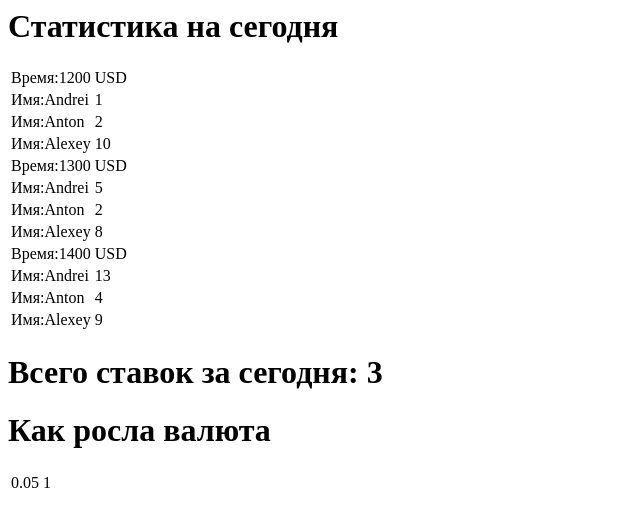
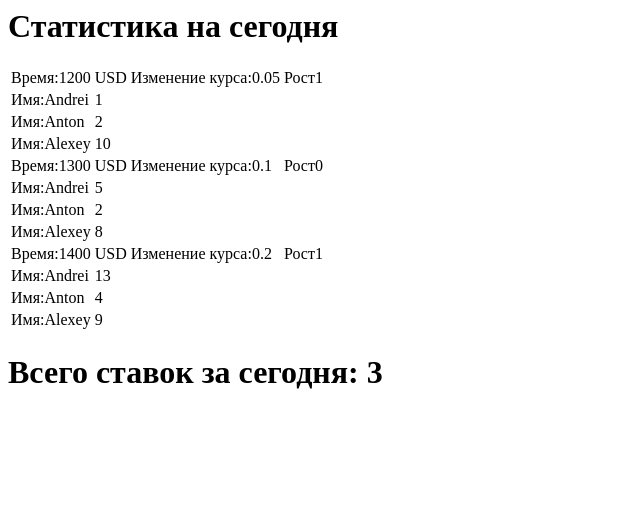
Before and after one commit to ahomtsov/taskIT, a plain HTML site: page Idea_projet/src/out.html in a window 1280 px wide. Shown: the whole page, without its empty margins (0-640 px from the left). Drawn offline with Linux system fonts and the light colour scheme.

Commit message:
XSLT stats added

```diff
--- a/Idea_projet/src/out.html
+++ b/Idea_projet/src/out.html
@@ -3,7 +3,7 @@
 <h1>Статистика на сегодня</h1>
 <table>
 <tr>
-<td><a>Время:</a>1200</td><td>USD</td><td>
+<td><a>Время:</a>1200</td><td>USD</td><td><a>Изменение курса:</a>0.05</td><td><a>Рост</a>1</td><td>
 <tr>
 <td><a>Имя:</a>Andrei</td><td>1</td>
 </tr>
@@ -16,7 +16,7 @@
 </td>
 </tr>
 <tr>
-<td><a>Время:</a>1300</td><td>USD</td><td>
+<td><a>Время:</a>1300</td><td>USD</td><td><a>Изменение курса:</a>0.1</td><td><a>Рост</a>0</td><td>
 <tr>
 <td><a>Имя:</a>Andrei</td><td>5</td>
 </tr>
@@ -29,7 +29,7 @@
 </td>
 </tr>
 <tr>
-<td><a>Время:</a>1400</td><td>USD</td><td>
+<td><a>Время:</a>1400</td><td>USD</td><td><a>Изменение курса:</a>0.2</td><td><a>Рост</a>1</td><td>
 <tr>
 <td><a>Имя:</a>Andrei</td><td>13</td>
 </tr>
@@ -43,11 +43,5 @@
 </tr>
 </table>
 <h1>Всего ставок за сегодня: 3</h1>
-<h1>Как росла валюта</h1>
-<table>
-<tr>
-<td>0.05</td><td>1</td>
-</tr>
-</table>
 </body>
 </html>
```
Also changed, not shown: Idea_projet/out/production/Idea_projet/out.html (+3 -3 lines), 2 other files.
